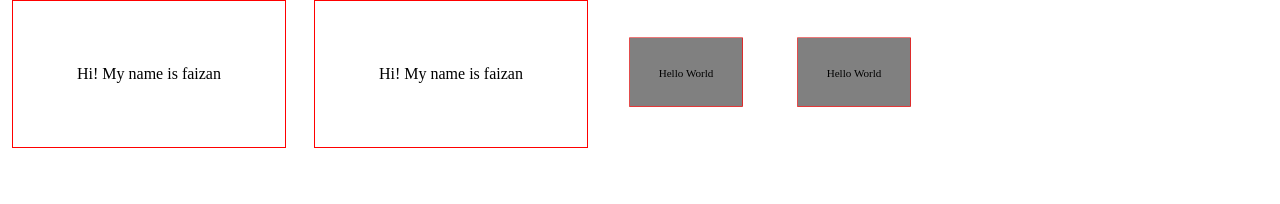
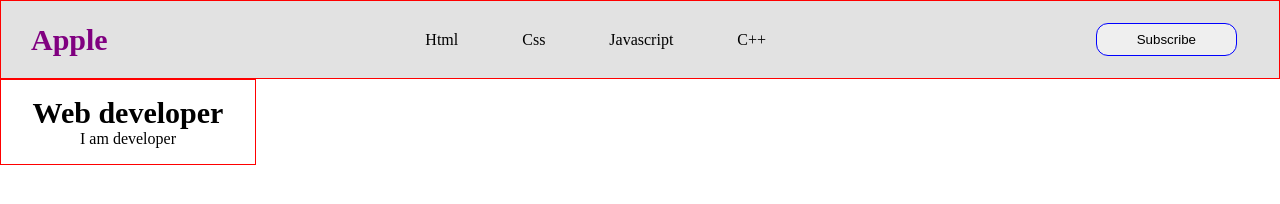
Before and after one commit to faizanrehman12/Faizan-Rehman, a plain HTML site: page index.html in a window 1280 px wide. Drawn offline with Linux system fonts and the light colour scheme.

Commit message:
Practice Css

```diff
--- a/index.html
+++ b/index.html
@@ -9,10 +9,29 @@
     referrerpolicy="no-referrer" />
 </head>
 <body>
-    <div class="box">Hi! My name is faizan</div>
-    <div class="box">Hi! My name is faizan</div>
-
-    <span>Hello World</span>
-        <span>Hello World</span>
+    <header class="main-header">
+        <div class="logo">
+            <h2>Apple</h2>
+        </div>
+        <div class="main-list">
+            <ul>
+                <li>Html</li>
+                <li>Css</li>
+                <li>Javascript</li>
+                <li>C++</li>
+            </ul>
+        </div>
+        <div class="main-btn">
+            <button class="btn">Subscribe</button>
+        </div>
+    </header>
+    <section class="main-section">
+        <div class="main">
+            <h2>Web developer</h2>
+            <div class="para">
+                 <p>I am developer</p>
+            </div>
+        </div>
+    </section>
 </body>
 </html>
--- a/style.css
+++ b/style.css
@@ -3,28 +3,51 @@
     margin: 0;
     box-sizing: border-box;
 }
-.box{
+.main-header{
+    background-color: #e2e2e2;
     border: 1px solid red;
-    display: inline-block;
-    margin: 0px 12px;
-    padding: 4rem;
-
+    padding: 16px 30px;
+    display: flex;
+    justify-content: space-between;
+    align-items: center;
+    position: sticky;
+    top: 0;
+    z-index: 1;
 }
-span{
+.main-list ul{
+    list-style-type: none;
+}
+.main-list ul li{
+      display: inline-block;
+      margin: 0px 30px;
+}
+.main-btn{
+    margin: 6px 12px;
+}
+.main-header .btn{
+    border: 1px solid blue;
+    padding: 8px 40px;
+    border-radius: 12px;
+    transition: all .5s ease;
+}
+.main-header .btn:hover{
+    background-color: skyblue;
+    color: white;
+}
+.main-header .logo h2{
+    font-size: 30px;
+    color: purple;
+}
+.main-section{
     border: 1px solid red;
-    display: inline-block;
-    height: 100px;
-    padding: 2.6rem;
-    background-color: grey;
-    animation: pulse 3s linear infinite alternate backwards;
+    width: 20%;
+    padding: 16px 20px;
 }
-@keyframes pulse{
-    from{
-        transform: scale(1.04);
-
-    }
-    to{
-        transform: scale(0);
-
-    }
+.main-section .main{
+    text-align: center;
+    font-size: 20px;
 }
+.main-section .para{
+    text-align: center;
+    font-size: 16px;
+}
```
